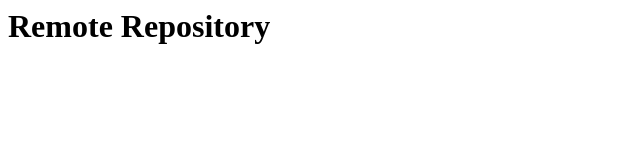
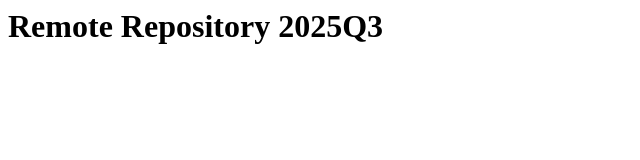
Before and after one commit to LegPro/jenkins-demo, a plain HTML site: page index.html in a window 1280 px wide. Shown: the whole page, without its empty margins (0-640 px from the left). Drawn offline with Linux system fonts and the light colour scheme.

Commit message:
Update index.html

```diff
--- a/index.html
+++ b/index.html
@@ -1 +1 @@
-<h1>Remote Repository</h1>
+<h1>Remote Repository 2025Q3</h1>
```
